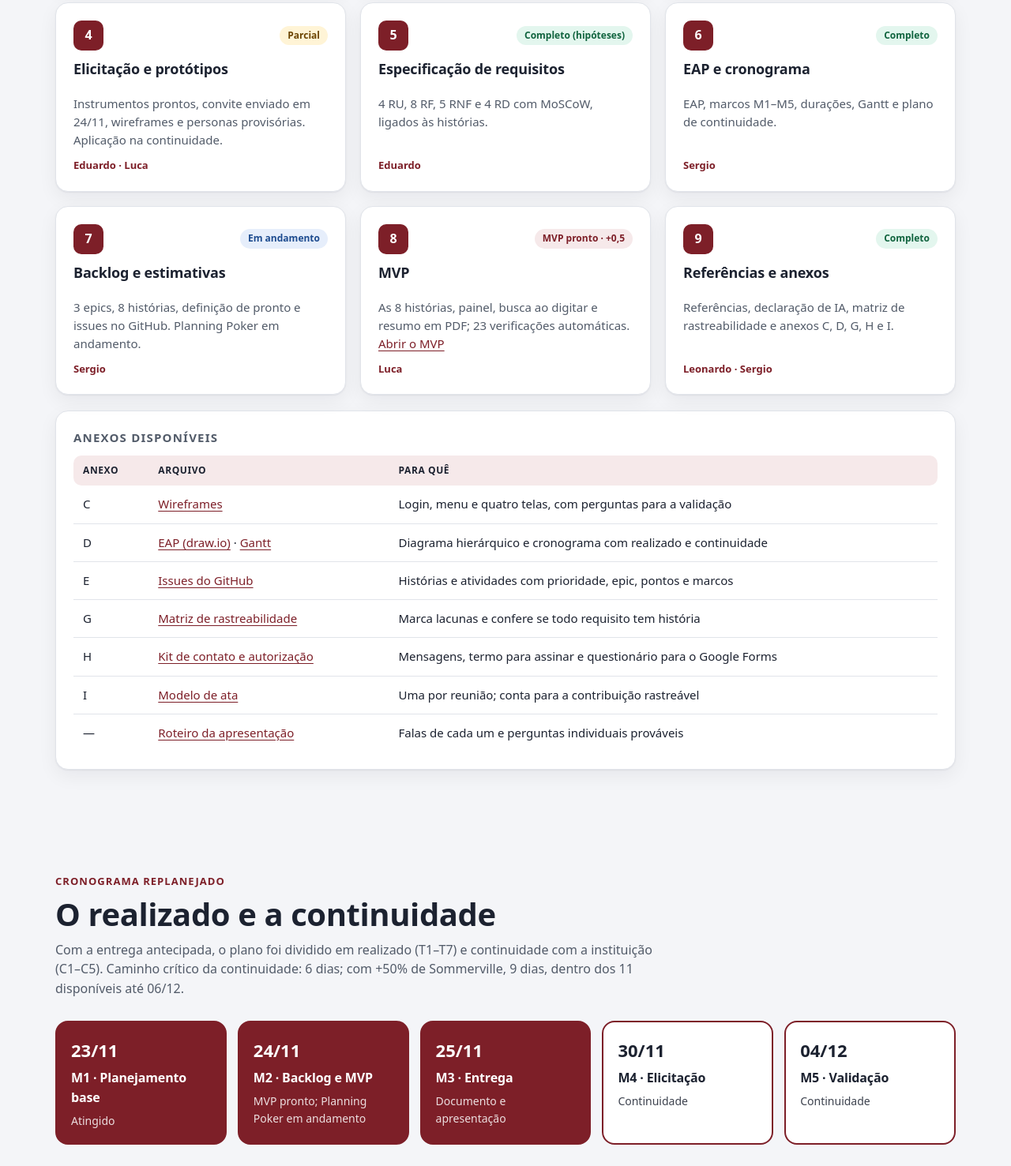
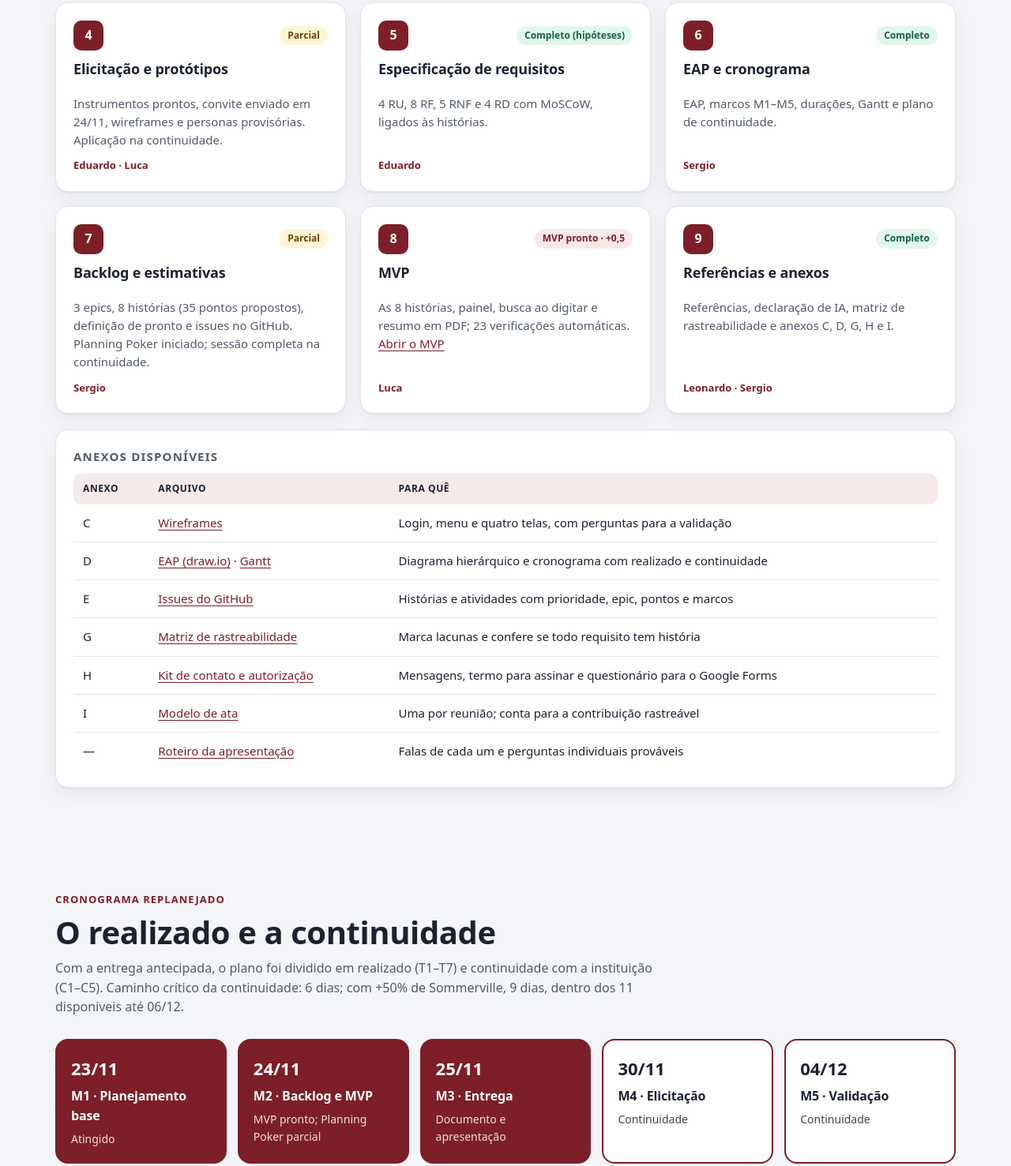
Before and after one commit to leonardoteixeira01/trabalho-, a plain HTML site: page index.html in a window 1280 px wide. Shown: the part 1720-3197 px from the top of the page at 79% size. Drawn offline with Linux system fonts and the light colour scheme.

Commit message:
Registra a situação real do Planning Poker (sessão parcial)
- Seção 7.3: sessão iniciada em 24/11 com a 1ª rodada da H08
  (L=3, Lu=5, E=3, S=3); demais histórias com os pontos propostos
  pela equipe e sessão completa no plano de continuidade (até 27/11).
- Documento sem campos pendentes.
- Roteiro e portal alinhados com a sessão parcial.

Co-Authored-By: Claude Opus 5.5 <noreply@anthropic.com>

```diff
--- a/index.html
+++ b/index.html
@@ -334,9 +334,9 @@
         <span class="quem">Sergio</span>
       </article>
       <article class="cartao entregavel">
-        <div class="entregavel-topo"><span class="numero">7</span><span class="selo s-and">Em andamento</span></div>
+        <div class="entregavel-topo"><span class="numero">7</span><span class="selo s-par">Parcial</span></div>
         <h3>Backlog e estimativas</h3>
-        <p>3 epics, 8 histórias, definição de pronto e issues no GitHub. Planning Poker em andamento.</p>
+        <p>3 epics, 8 histórias (35 pontos propostos), definição de pronto e issues no GitHub. Planning Poker iniciado; sessão completa na continuidade.</p>
         <span class="quem">Sergio</span>
       </article>
       <article class="cartao entregavel">
@@ -379,7 +379,7 @@
     </div>
     <div class="marcos">
       <article class="marco feito"><span class="data">23/11</span><h3>M1 · Planejamento base</h3><p>Atingido</p></article>
-      <article class="marco feito"><span class="data">24/11</span><h3>M2 · Backlog e MVP</h3><p>MVP pronto; Planning Poker em andamento</p></article>
+      <article class="marco feito"><span class="data">24/11</span><h3>M2 · Backlog e MVP</h3><p>MVP pronto; Planning Poker parcial</p></article>
       <article class="marco feito"><span class="data">25/11</span><h3>M3 · Entrega</h3><p>Documento e apresentação</p></article>
       <article class="marco"><span class="data">30/11</span><h3>M4 · Elicitação</h3><p>Continuidade</p></article>
       <article class="marco"><span class="data">04/12</span><h3>M5 · Validação</h3><p>Continuidade</p></article>
```
Also changed, not shown: 2 other files.
